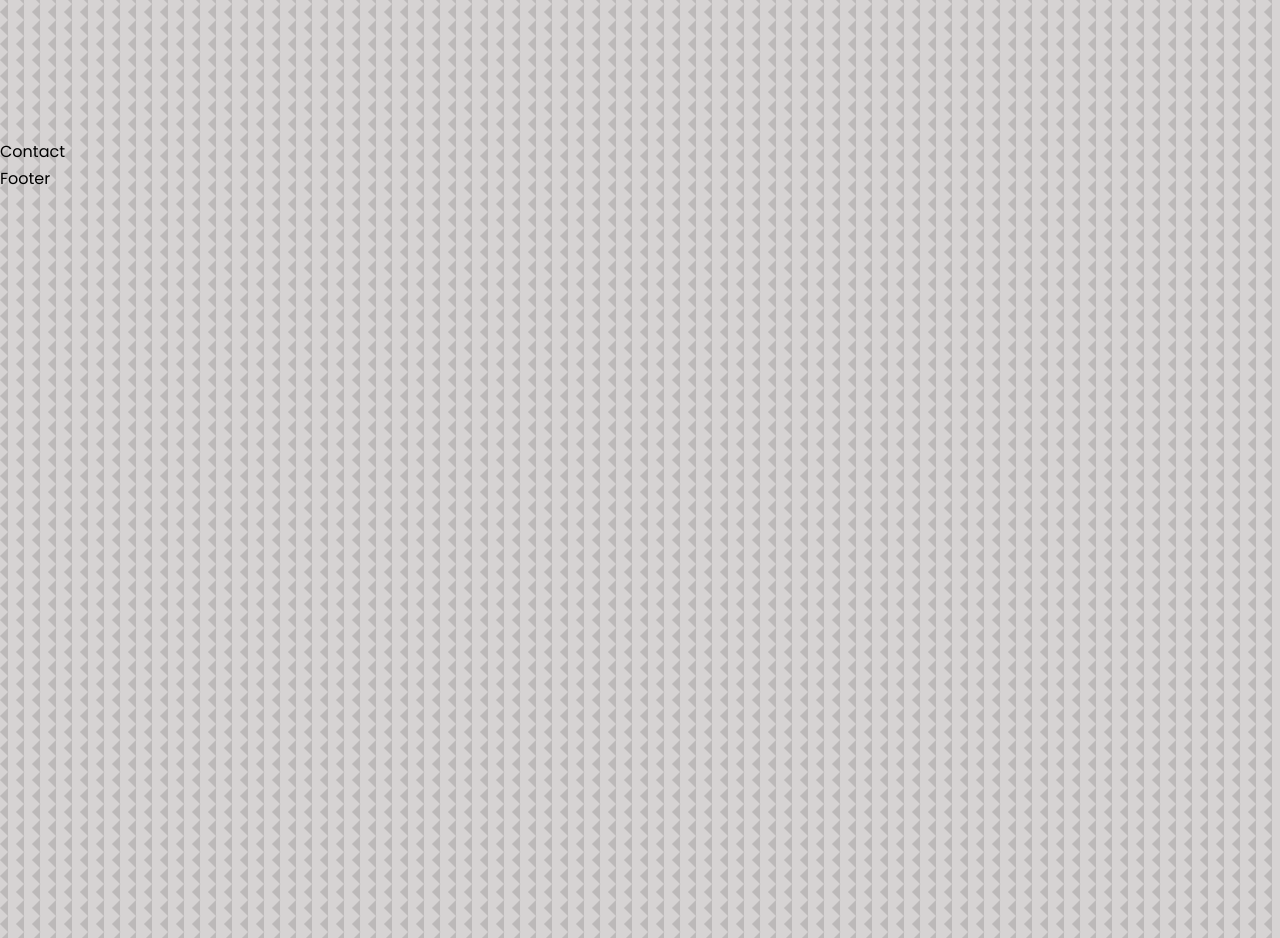
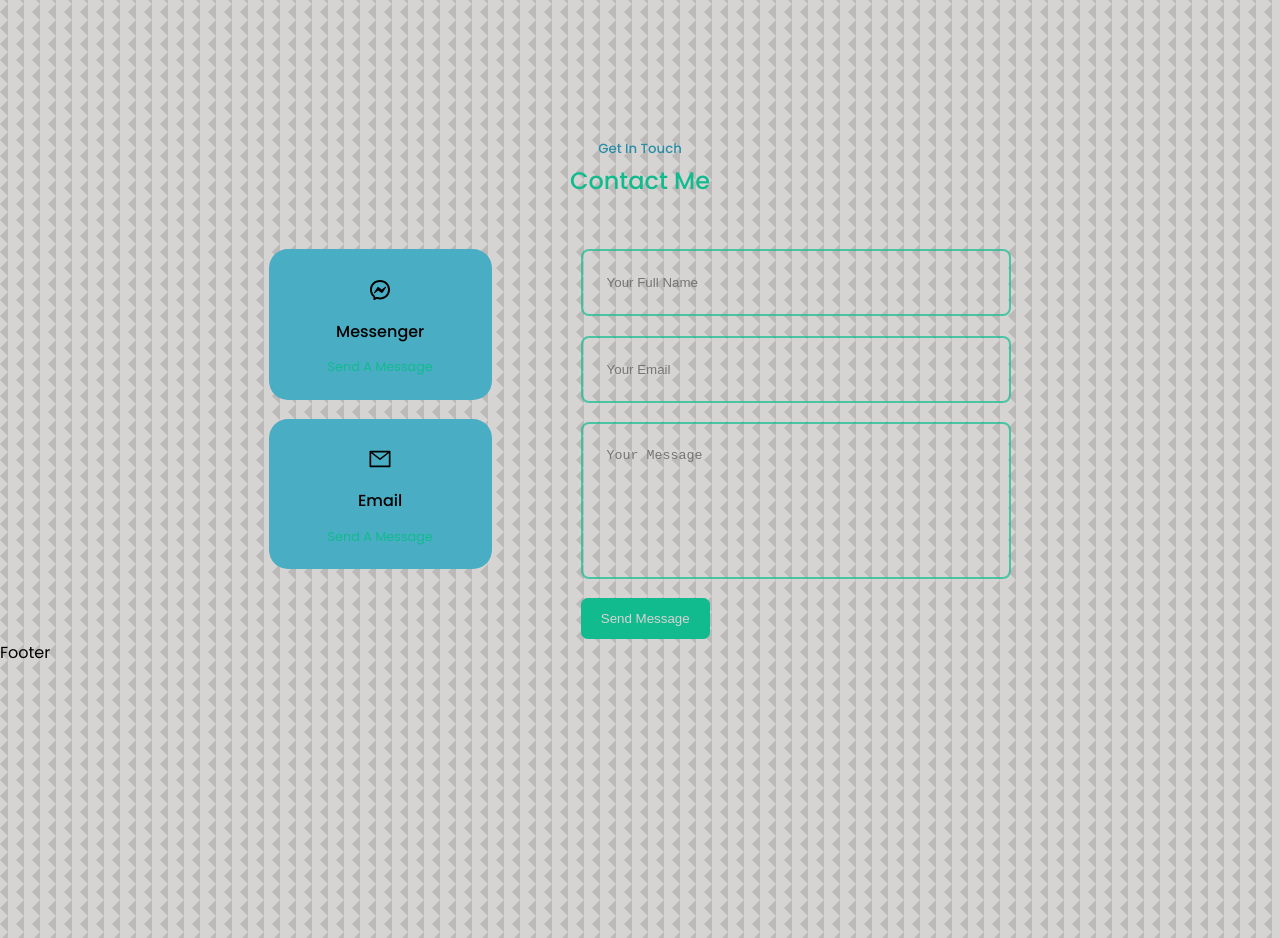
Before and after one commit to JacobHocker/portfolio, a React (Create React App) app: page / in a window 1280 px wide. Shown: the part 4060-4998 px from the top of the page. Built offline with nearby package versions, Linux system fonts and the light colour scheme.

Commit message:
completed contact component & installed emailjs

```diff
--- a/package.json
+++ b/package.json
@@ -6,6 +6,7 @@
     "@testing-library/jest-dom": "^5.16.4",
     "@testing-library/react": "^13.3.0",
     "@testing-library/user-event": "^13.5.0",
+    "emailjs-com": "^3.2.0",
     "react": "^18.2.0",
     "react-dom": "^18.2.0",
     "react-icons": "^4.4.0",
--- a/src/components/contact/Contact.css
+++ b/src/components/contact/Contact.css
@@ -0,0 +1,106 @@
+.container.contact__container {
+    width: 58%;
+    display: grid;
+    grid-template-columns: 30% 58%;
+    gap: 12%;
+}
+.lt-contact__options {
+    display: flex;
+    flex-direction: column;
+    gap: 1.2rem;
+}
+.dk-contact__options {
+    display: flex;
+    flex-direction: column;
+    gap: 1.2rem;
+}
+.lt-contact__option{
+    background: var(--color-lt-bg-variant);
+    padding: 1.2rem;
+    border-radius: 1.2rem;
+    text-align: center;
+    border: 1px solid transparent;
+    transition: var(--transition);
+}
+.lt-contact__option a{
+    margin-top: 0.7rem;
+    display: inline-block;
+    font-size: 0.8rem;
+}
+.lt-contact__option:hover{
+    background: transparent;
+    border-color: var(--color-lt-primary-variant);
+
+}
+.dk-contact__option{
+    background: var(--color-dk-bg-variant);
+    padding: 1.2rem;
+    border-radius: 1.2rem;
+    text-align: center;
+    border: 1px solid transparent;
+    transition: var(--transition);
+}
+.dk-contact__option a{
+    margin-top: 0.7rem;
+    display: inline-block;
+    font-size: 0.8rem;
+}
+.dk-contact__option:hover{
+    background: transparent;
+    border-color: var(--color-dk-primary-variant);
+
+}
+.lt-contact__option-icon{
+    font-size: 1.5rem;
+    margin: 0.5rem;
+}
+.dk-contact__option-icon{
+    font-size: 1.5rem;
+    margin: 0.5rem;
+}
+
+/* ========= FORM ==========*/
+.lt-form {
+    display: flex;
+    flex-direction: column;
+    gap: 1.2rem;
+}
+.dk-form {
+    display: flex;
+    flex-direction: column;
+    gap: 1.2rem;
+}
+.lt-input, .lt-textarea{
+    width: 100%;
+    padding: 1.5rem;
+    border-radius: 0.5rem;
+    background: transparent;
+    border: 2px solid var(--color-lt-primary-variant);
+    resize: none;
+    color: var(--color-black);
+}
+.dk-input, .dk-textarea{
+    width: 100%;
+    padding: 1.5rem;
+    border-radius: 0.5rem;
+    background: transparent;
+    border: 2px solid var(--color-lt-primary-variant);
+    resize: none;
+    color: var(--color-white);
+}
+
+/* ======== MEDIA QUERIES (MEDIUM DEVICES)============*/
+@media screen and (max-width: 1024px) {
+    .container.contact__container {
+        grid-template-columns: 1fr;
+        gap: 2rem;
+    }
+
+}
+/* ======== MEDIA QUERIES (SMALL DEVICES)============*/
+@media screen and (max-width: 600px) {
+    .container.contact__container {
+        width: var(--container-width-sm);
+    }
+
+}
--- a/src/components/contact/Contact.jsx
+++ b/src/components/contact/Contact.jsx
@@ -1,9 +1,50 @@
-import React from 'react';
+import React, {useRef} from 'react';
+import {AiOutlineMail} from 'react-icons/ai';
+import {RiMessengerLine} from 'react-icons/ri';
+import emailjs from 'emailjs-com';
+
 import './Contact.css';
 
-const Contact = () => {
+const Contact = ({isDark}) => {
+    const form = useRef();
+
+    const sendEmail = (e) => {
+        e.preventDefault();
+
+        emailjs.sendForm('service_9k83egs', 'template_1st1fhb', form.current, '0OOjS9m7lFLQbs1Ry')
+
+        e.target.reset()
+        alert('Your Email Has Been Sent!')
+    };
     return (
-        <section id='contact'>Contact</section>
+        <section id='contact' className={isDark === true ? 'dk-section' : 'lt-section'}>
+            <h5>Get In Touch</h5>
+            <h2>Contact Me</h2>
+
+            <div className="container contact__container">
+                <div className={isDark === true ? 'dk-contact__options' : 'lt-contact__options'}>
+                    <article className={isDark === true ? 'dk-contact__option' : 'lt-contact__option'}>
+                        <RiMessengerLine className={isDark === true ? 'dk-contact__option-icon' : 'lt-contact__option-icon'}/>
+                        <h4>Messenger</h4>
+                        <a className={isDark === true ? 'dk-link' : 'lt-link'} href='https://m.me/jacob.hocker' rel='noreferrer' target='_blank'>Send A Message</a>
+                    </article>
+                    <article className={isDark === true ? 'dk-contact__option' : 'lt-contact__option'}>
+                        <AiOutlineMail className={isDark === true ? 'dk-contact__option-icon' : 'lt-contact__option-icon'}/>
+                        <h4>Email</h4>
+                        <a className={isDark === true ? 'dk-link' : 'lt-link'} href='mailto: jacobdouglas06@gmail.com' rel='noreferrer' target='_blank'>Send A Message</a>
+                    </article>
+                </div>
+                {/* END OF CONTACT OPTIONS */}
+                <form className={isDark === true ? 'dk-form' : 'lt-form' } ref={form} onSubmit={sendEmail}>
+                    <input autoComplete='off' className={isDark === true ? 'dk-input' : 'lt-input' }type="text" name='name' placeholder='Your Full Name' required />
+                    <input autoComplete='off' className={isDark === true ? 'dk-input' : 'lt-input' }type='email' name='email' placeholder='Your Email' required />
+                    <textarea className={isDark === true ? 'dk-textarea' : 'lt-textarea' }name='message' rows={7} placeholder='Your Message' required></textarea>
+                    <button type='submit' className={isDark === true ? 'dk-btn dk-btn-primary' : 'lt-btn lt-btn-primary'}>
+                        Send Message
+                    </button>
+                </form>
+            </div>
+        </section>
     )
 }
 
```
Also changed, not shown: 1 other file (tests, documents, lock files or other folders).
